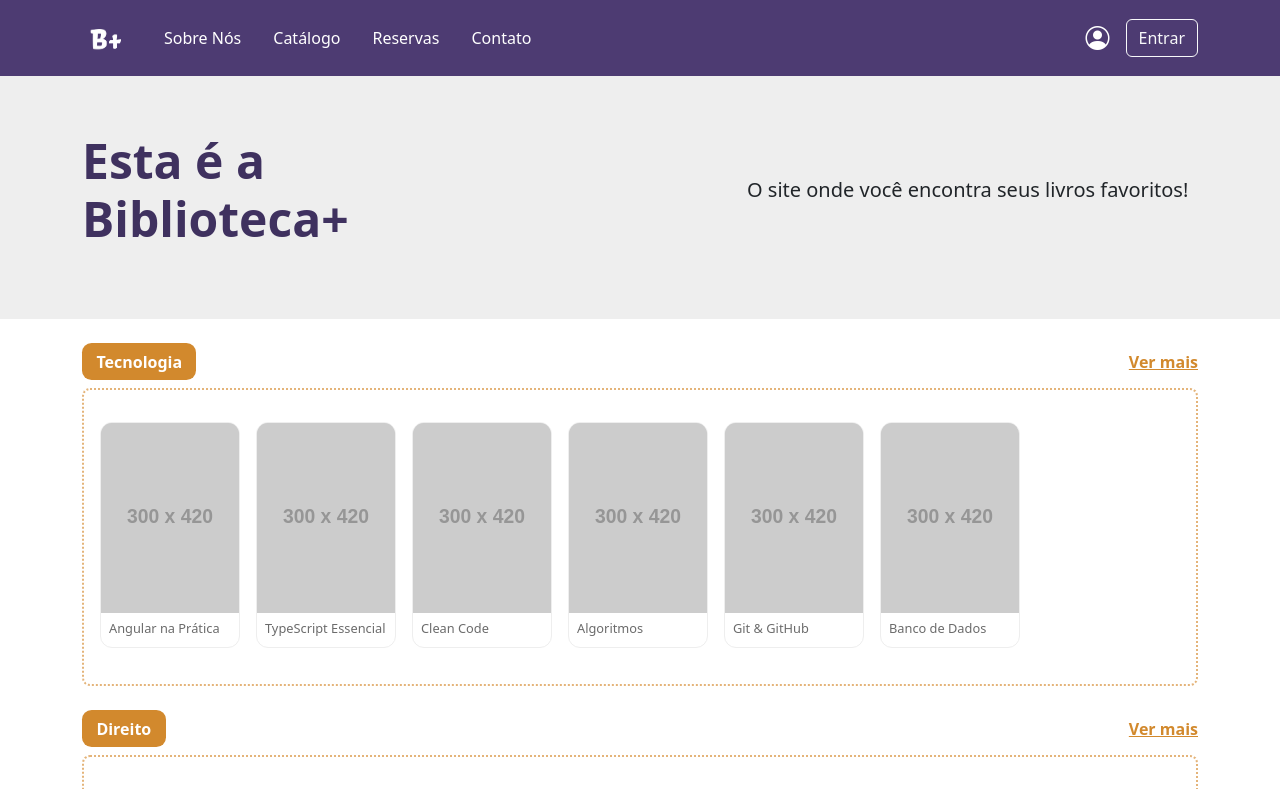
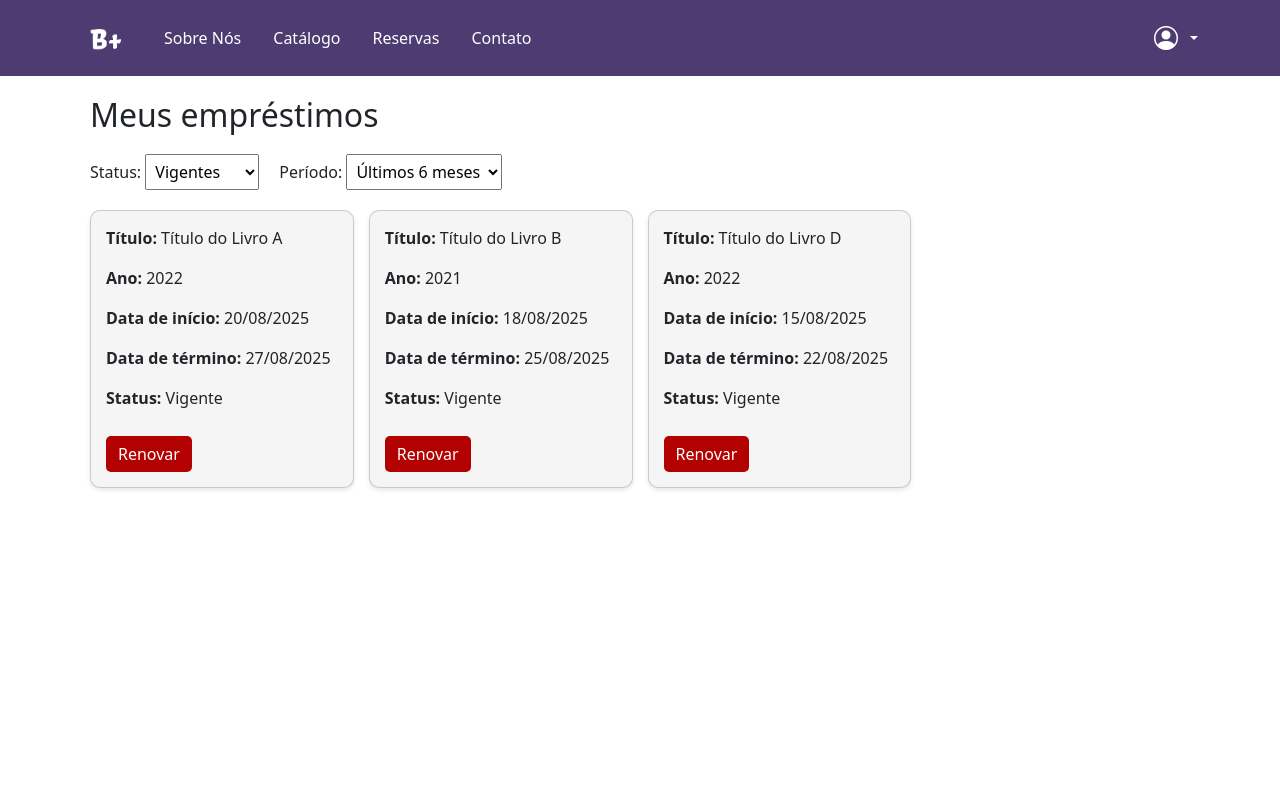
Before and after one commit to arthurrguedes/int5-biblioteca-frontend, an Angular app in the folder biblioteca-plus/: page /emprestimos in a window 1280 px wide. Before the commit this address led to /. Shown: the top 789 px of the page. Built offline with nearby package versions, Linux system fonts and the light colour scheme.

Commit message:
Arthur - Criação da tela de empréstimo, e autenticação mockada para teste.

```diff
--- a/biblioteca-plus/src/app/app.routes.ts
+++ b/biblioteca-plus/src/app/app.routes.ts
@@ -23,5 +23,10 @@ export const routes: Routes = [
     loadComponent: () => import('./pages/static/static-page.component').then(m => m.StaticPageComponent),
     data: { title: 'Contato' }
   },
+  {
+    path: 'emprestimos',
+    loadComponent: () => import('./pages/emprestimos/emprestimos.component').then(m => m.EmprestimosComponent),
+    data: { title: 'Empréstimos' }
+  },
   { path: '**', redirectTo: '' }
 ];
--- /dev/null
+++ b/biblioteca-plus/src/app/pages/emprestimos/emprestimos.component.html
@@ -0,0 +1,42 @@
+<div class="container">
+  <h2>Meus empréstimos</h2>
+
+  <!-- Filtros -->
+  <div class="filtros">
+    <label>Status:
+      <select [(ngModel)]="filtroStatus">
+        <option value="Vigente">Vigentes</option>
+        <option value="Devolvido">Devolvidos</option>
+        <option value="Todos">Todos</option>
+      </select>
+    </label>
+
+    <label>Período:
+      <select [(ngModel)]="filtroTempo">
+        <option value="6m">Últimos 6 meses</option>
+        <option value="1a">1 Ano</option>
+        <option value="2a">2 Anos</option>
+        <option value="3a">3 Anos</option>
+      </select>
+    </label>
+  </div>
+
+  <!-- Lista de empréstimos -->
+  <div class="lista">
+    <div class="card" *ngFor="let e of emprestimosFiltrados">
+      <div class="infos">
+        <p><strong>Título:</strong> {{ e.titulo }}</p>
+        <p><strong>Ano:</strong> {{ e.ano }}</p>
+        <p><strong>Data de início:</strong> {{ e.dataInicio | date: 'dd/MM/yyyy' }}</p>
+        <p><strong>Data de término:</strong> {{ e.dataFim | date: 'dd/MM/yyyy' }}</p>
+        <p *ngIf="e.status === 'Devolvido'"><strong>Data de devolução:</strong> {{ e.dataDevolucao | date: 'dd/MM/yyyy' }}</p>
+        <p><strong>Status:</strong> {{ e.status }}</p>
+      </div>
+
+      <div class="acoes">
+        <button *ngIf="e.status === 'Vigente'" (click)="renovar(e)" class="btn btn-renovar">Renovar</button>
+        <button *ngIf="e.status === 'Devolvido'" (click)="reservarNovamente(e)" class="btn btn-reservar">Reservar novamente</button>
+      </div>
+    </div>
+  </div>
+</div>
--- /dev/null
+++ b/biblioteca-plus/src/app/pages/emprestimos/emprestimos.component.scss
@@ -0,0 +1,55 @@
+.container {
+  padding: 20px;
+
+  h2 {
+    margin-bottom: 20px;
+  }
+
+  .filtros {
+    display: flex;
+    gap: 20px;
+    margin-bottom: 20px;
+
+    select {
+      padding: 5px;
+    }
+  }
+
+  .lista {
+    display: grid;
+    grid-template-columns: repeat(auto-fill, minmax(250px, 1fr));
+    gap: 15px;
+  }
+
+  .card {
+    background: #f5f5f5;
+    padding: 15px;
+    border-radius: 10px;
+    box-shadow: 0 2px 4px rgba(0,0,0,0.1);
+
+    .infos {
+      margin-bottom: 10px;
+    }
+
+    .acoes {
+      display: flex;
+      gap: 10px;
+
+      .btn {
+        padding: 6px 12px;
+        border: none;
+        border-radius: 5px;
+        cursor: pointer;
+      }
+
+      .btn-renovar {
+        background: #b30000;
+        color: white;
+      }
+
+      .btn-reservar {
+        background: #ffcc00;
+      }
+    }
+  }
+}
--- /dev/null
+++ b/biblioteca-plus/src/app/pages/emprestimos/emprestimos.component.ts
@@ -0,0 +1,92 @@
+import { Component, OnInit } from '@angular/core';
+import { CommonModule } from '@angular/common';
+import { FormsModule } from '@angular/forms';
+
+interface Emprestimo {
+  id: number;
+  titulo: string;
+  ano: number;
+  dataInicio: Date;
+  dataFim: Date;
+  dataDevolucao?: Date;
+  status: 'Vigente' | 'Devolvido';
+}
+
+@Component({
+  selector: 'app-emprestimos',
+  standalone: true,
+  imports: [CommonModule, FormsModule],
+  templateUrl: './emprestimos.component.html',
+  styleUrls: ['./emprestimos.component.scss']
+})
+export class EmprestimosComponent implements OnInit {
+
+  emprestimos: Emprestimo[] = [];
+  filtroStatus: 'Vigente' | 'Devolvido' | 'Todos' = 'Vigente';
+  filtroTempo: string = '6m';
+
+  ngOnInit(): void {
+    this.emprestimos = [
+      {
+        id: 1,
+        titulo: "Título do Livro A",
+        ano: 2022,
+        dataInicio: new Date("2025-08-20"),
+        dataFim: new Date("2025-08-27"),
+        status: 'Vigente'
+      },
+      {
+        id: 2,
+        titulo: "Título do Livro B",
+        ano: 2021,
+        dataInicio: new Date("2025-08-18"),
+        dataFim: new Date("2025-08-25"),
+        status: 'Vigente'
+      },
+      {
+        id: 3,
+        titulo: "Título do Livro C",
+        ano: 2020,
+        dataInicio: new Date("2025-08-10"),
+        dataFim: new Date("2025-08-17"),
+        dataDevolucao: new Date("2025-08-15"),
+        status: 'Devolvido'
+      },
+      {
+        id: 4,
+        titulo: "Título do Livro D",
+        ano: 2022,
+        dataInicio: new Date("2025-08-15"),
+        dataFim: new Date("2025-08-22"),
+        status: 'Vigente'
+      }
+    ];
+  }
+
+  get emprestimosFiltrados(): Emprestimo[] {
+    let lista = this.emprestimos;
+
+    if (this.filtroStatus !== 'Todos') {
+      lista = lista.filter(e => e.status === this.filtroStatus);
+    }
+
+    const hoje = new Date();
+    let limite: Date;
+    switch (this.filtroTempo) {
+      case '6m': limite = new Date(new Date().setMonth(hoje.getMonth() - 6)); break;
+      case '1a': limite = new Date(new Date().setFullYear(hoje.getFullYear() - 1)); break;
+      case '2a': limite = new Date(new Date().setFullYear(hoje.getFullYear() - 2)); break;
+      case '3a': limite = new Date(new Date().setFullYear(hoje.getFullYear() - 3)); break;
+      default: limite = new Date(1900, 0, 1);
+    }
+    return lista.filter(e => e.dataInicio >= limite);
+  }
+
+  renovar(emprestimo: Emprestimo) {
+    alert(`Renovação solicitada para o livro: ${emprestimo.titulo}`);
+  }
+
+  reservarNovamente(emprestimo: Emprestimo) {
+    alert(`Reserva solicitada para o livro: ${emprestimo.titulo}`);
+  }
+}
--- /dev/null
+++ b/biblioteca-plus/src/app/shared/auth/auth.service.ts
@@ -0,0 +1,52 @@
+import { Injectable } from '@angular/core';
+import { BehaviorSubject } from 'rxjs';
+
+export type UserRole = 'guest' | 'user' | 'admin';
+
+@Injectable({
+  providedIn: 'root'
+})
+export class AuthService {
+  private roleSubject: BehaviorSubject<UserRole>;
+  role$;
+
+  constructor() {
+    const savedRole = this.isBrowser()
+      ? (localStorage.getItem('role') as UserRole) || 'guest'
+      : 'guest';
+
+    this.roleSubject = new BehaviorSubject<UserRole>(savedRole);
+    this.role$ = this.roleSubject.asObservable();
+  }
+
+  get role(): UserRole {
+    return this.roleSubject.value;
+  }
+
+  private setRole(role: UserRole) {
+    if (this.isBrowser()) {
+      localStorage.setItem('role', role);
+    }
+    this.roleSubject.next(role);
+  }
+
+  loginAsUser() {
+    this.setRole('user');
+  }
+
+  loginAsAdmin() {
+    this.setRole('admin');
+  }
+
+  logout() {
+    this.setRole('guest');
+    if (this.isBrowser()) {
+      localStorage.removeItem('role');
+    }
+  }
+
+  /** Garante que só acessamos localStorage no browser */
+  private isBrowser(): boolean {
+    return typeof window !== 'undefined' && typeof localStorage !== 'undefined';
+  }
+}
--- a/biblioteca-plus/src/app/shared/navbar/navbar.component.ts
+++ b/biblioteca-plus/src/app/shared/navbar/navbar.component.ts
@@ -1,15 +1,17 @@
 import { Component } from '@angular/core';
-import { RouterLink, RouterLinkActive } from '@angular/router';
+import { RouterLink } from '@angular/router';
+import { CommonModule } from '@angular/common';
+import { AuthService, UserRole } from '../auth/auth.service';
 
 @Component({
   selector: 'app-navbar',
   standalone: true,
-  imports: [RouterLink, RouterLinkActive],
+  imports: [RouterLink, CommonModule],
   template: `
   <nav class="navbar navbar-expand-lg">
     <div class="container">
       <a class="navbar-brand fw-bold d-flex align-items-center" routerLink="/">
-      <img src="assets/logo.png" alt="" height="50" class="me-2" />
+        <img src="assets/logo.png" alt="" height="50" class="me-2" />
       </a>
 
       <button class="navbar-toggler bg-light" type="button" data-bs-toggle="collapse" data-bs-target="#nav">
@@ -18,22 +20,78 @@ import { RouterLink, RouterLinkActive } from '@angular/router';
 
       <div id="nav" class="collapse navbar-collapse">
         <ul class="navbar-nav me-auto mb-2 mb-lg-0 gap-lg-3">
-          <li class="nav-item"><a routerLink="/sobre-nos" routerLinkActive="active" class="nav-link">Sobre Nós</a></li>
-          <li class="nav-item"><a routerLink="/catalogo"  routerLinkActive="active" class="nav-link">Catálogo</a></li>
-          <li class="nav-item"><a routerLink="/reservas"  routerLinkActive="active" class="nav-link">Reservas</a></li>
-          <li class="nav-item"><a routerLink="/contato"   routerLinkActive="active" class="nav-link">Contato</a></li>
+          <li class="nav-item"><a routerLink="/sobre-nos" class="nav-link">Sobre Nós</a></li>
+          <li class="nav-item"><a routerLink="/catalogo"  class="nav-link">Catálogo</a></li>
+          <li class="nav-item"><a routerLink="/reservas"  class="nav-link">Reservas</a></li>
+          <li class="nav-item"><a routerLink="/contato"   class="nav-link">Contato</a></li>
         </ul>
 
-        <div class="d-flex align-items-center gap-3">
-          <a class="text-white nav-link" routerLink="/login" title="Entrar">
-            <i class="bi bi-person-circle fs-4"></i>
+        <!-- DROPDOWNS -->
+        <div class="dropdown">
+          <a class="d-flex align-items-center text-white text-decoration-none dropdown-toggle"
+             href="#" id="dropdownUser" data-bs-toggle="dropdown" aria-expanded="false">
+            <i class="bi bi-person-circle fs-4 me-2"></i>
           </a>
-          <button class="btn btn-outline-light d-none d-lg-inline">Entrar</button>
+
+          <!-- Guest -->
+          <ul *ngIf="role === 'guest'" class="dropdown-menu dropdown-menu-end text-small">
+            <li><a class="dropdown-item" (click)="loginAsUser()">Login como Usuário</a></li>
+            <li><a class="dropdown-item" (click)="loginAsAdmin()">Login como Admin</a></li>
+            <li><a class="dropdown-item" routerLink="/cadastro">Cadastrar-se</a></li>
+          </ul>
+
+          <!-- User -->
+          <ul *ngIf="role === 'user'" class="dropdown-menu dropdown-menu-end text-small">
+            <li><a class="dropdown-item" routerLink="/perfil">Perfil</a></li>
+            <li><a class="dropdown-item" routerLink="/emprestimos">Empréstimos</a></li>
+            <li><hr class="dropdown-divider"></li>
+            <li><a class="dropdown-item" (click)="logout()">Sair</a></li>
+          </ul>
+
+          <!-- Admin -->
+          <ul *ngIf="role === 'admin'" class="dropdown-menu dropdown-menu-end text-small">
+            <li><a class="dropdown-item" routerLink="/perfil">Perfil</a></li>
+            <li><a class="dropdown-item" routerLink="/relatorios">Relatórios</a></li>
+            <li><hr class="dropdown-divider"></li>
+            <li><a class="dropdown-item" (click)="logout()">Sair</a></li>
+          </ul>
         </div>
       </div>
     </div>
   </nav>
   `
 })
+export class NavbarComponent {
+  role: UserRole = 'guest';
 
-export class NavbarComponent {}
+  constructor(private auth: AuthService) {
+    this.auth.role$.subscribe(r => this.role = r);
+  }
+
+  loginAsUser() {
+    this.auth.loginAsUser();
+    this.closeDropdown();
+  }
+
+  loginAsAdmin() {
+    this.auth.loginAsAdmin();
+    this.closeDropdown();
+  }
+
+  logout() {
+    this.auth.logout();
+    this.closeDropdown();
+  }
+
+  private closeDropdown() {
+    const dropdownMenu = document.querySelector('.dropdown-menu.show') as HTMLElement;
+    if (dropdownMenu) {
+      dropdownMenu.classList.remove('show');
+    }
+    const dropdownToggle = document.querySelector('.dropdown-toggle.show') as HTMLElement;
+    if (dropdownToggle) {
+      dropdownToggle.classList.remove('show');
+      dropdownToggle.setAttribute('aria-expanded', 'false');
+    }
+  }
+}
```
